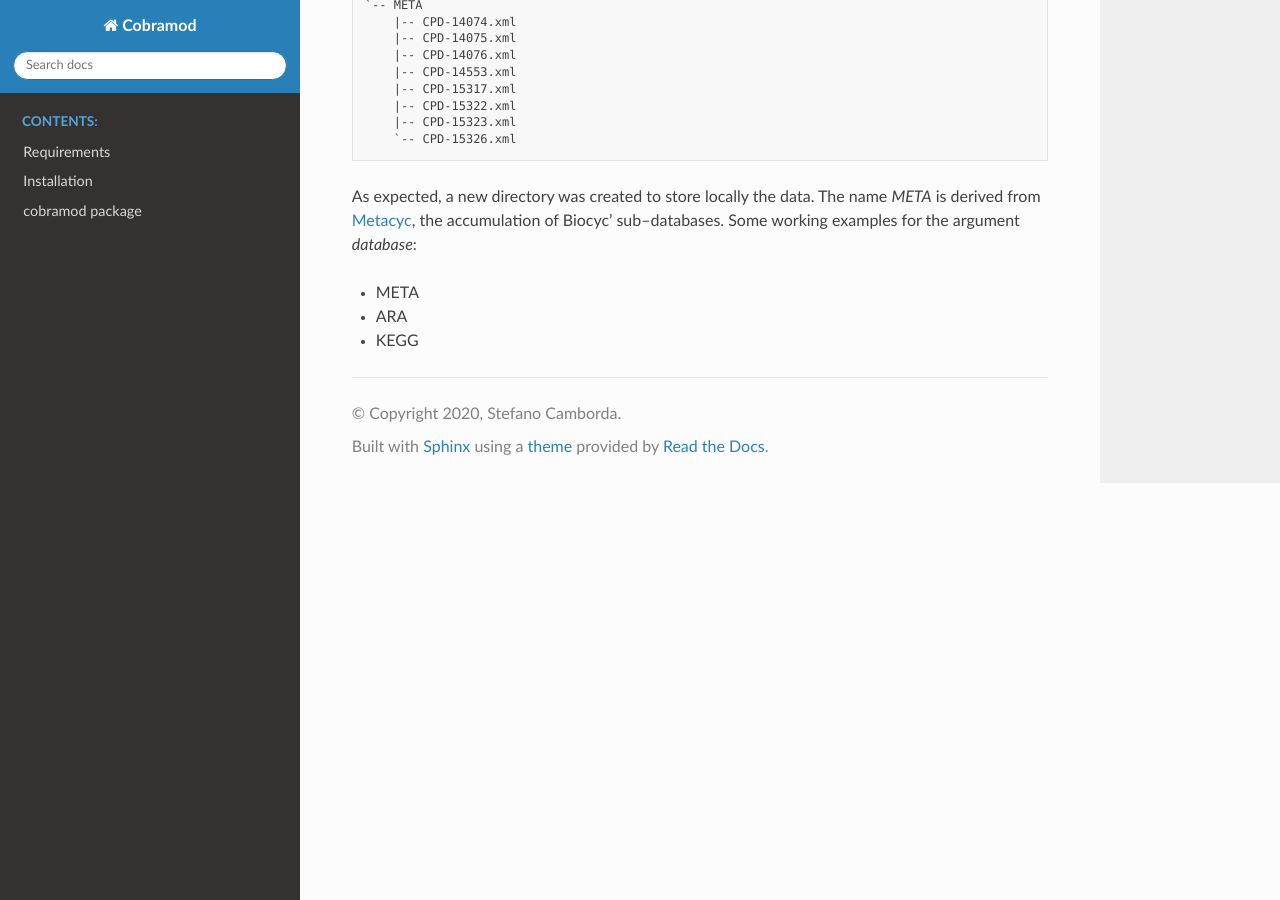
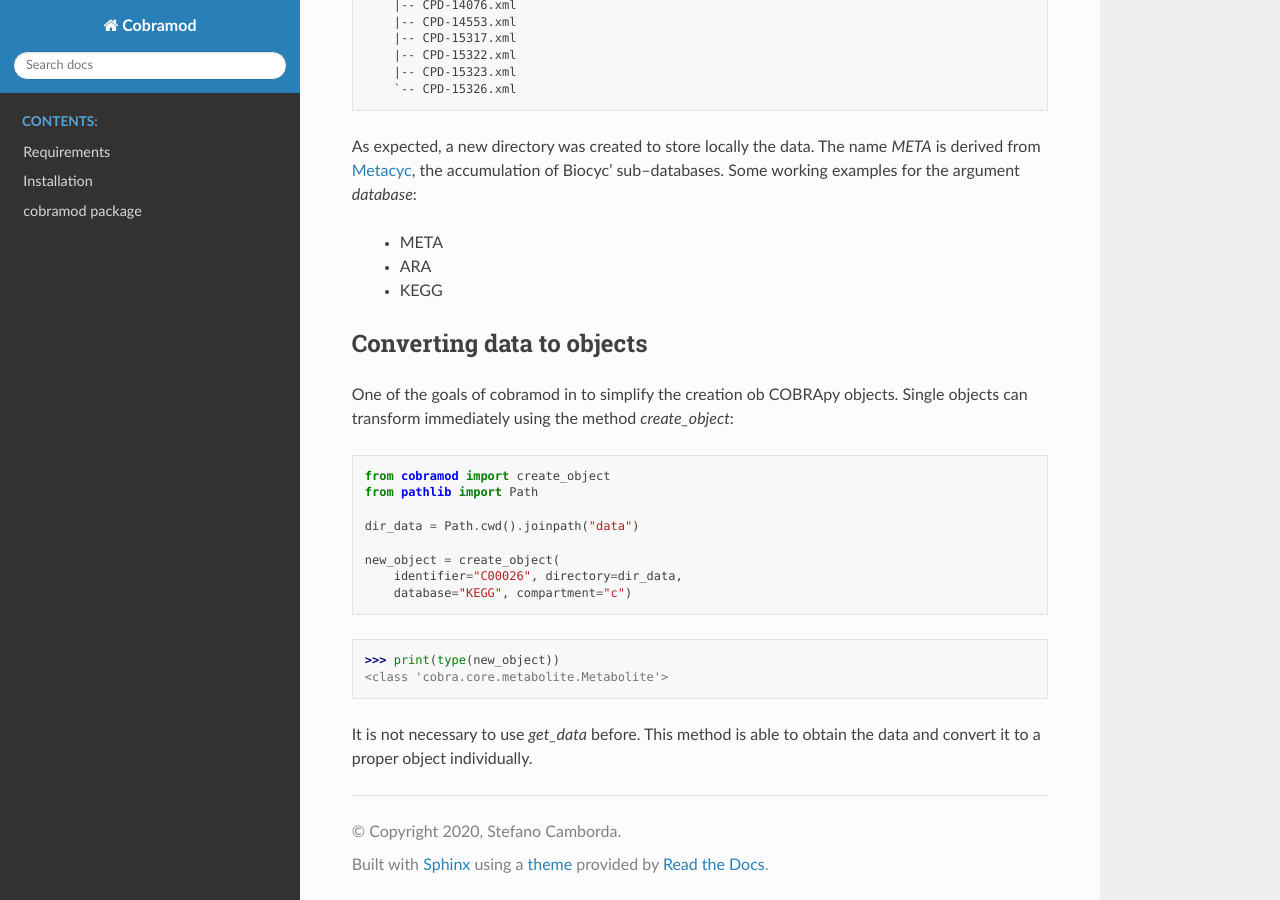
Before and after one commit to Toepfer-Lab/cobramod, a Sphinx documentation site: the page built from docs/source/example.rst, in a window 1280 px wide and 900 px high, scrolled down 907 px. Built offline with Sphinx 7.4.7 and the Read the Docs theme 2.0.0, drawn with Linux system fonts in a browser that asks for light colours.

Commit message:
Installation now respects max line-length of 79. Example updaded with new section: Converting data

```diff
--- a/docs/source/example.rst
+++ b/docs/source/example.rst
@@ -27,10 +27,7 @@ systems. A single for loop manage to gather the data from Biocyc.
         "CPD-15326"]
 
     for single in identifiers:
-        get_data(
-            directory=dir_data,
-            identifier=single,
-            database="META")
+        get_data(directory=dir_data, identifier=single, database="META")
 
 The first argument of *get_data* represent the system path where the data will
 be stored. In this scenario, it symbolises
@@ -57,6 +54,31 @@ As expected, a new directory was created to store locally the data. The name
 *META* is derived from `Metacyc <https://metacyc.org/>`_, the accumulation of
 Biocyc' sub--databases. Some working examples for the argument `database`:
 
-* META
-* ARA
-* KEGG
+    * META
+    * ARA
+    * KEGG
+
+Converting data to objects
+==========================
+
+One of the goals of cobramod in to simplify the creation ob COBRApy objects.
+Single objects can transform immediately using the method *create_object*:
+
+.. code-block:: python
+
+    from cobramod import create_object
+    from pathlib import Path
+
+    dir_data = Path.cwd().joinpath("data")
+
+    new_object = create_object(
+        identifier="C00026", directory=dir_data,
+        database="KEGG", compartment="c")
+
+.. code-block:: python
+
+    >>> print(type(new_object))
+    <class 'cobra.core.metabolite.Metabolite'>
+
+It is not necessary to use *get_data* before. This method is able to obtain the
+data and convert it to a proper object individually.
```
Also changed, not shown: docs/source/installation.rst (+8 -6 lines).
